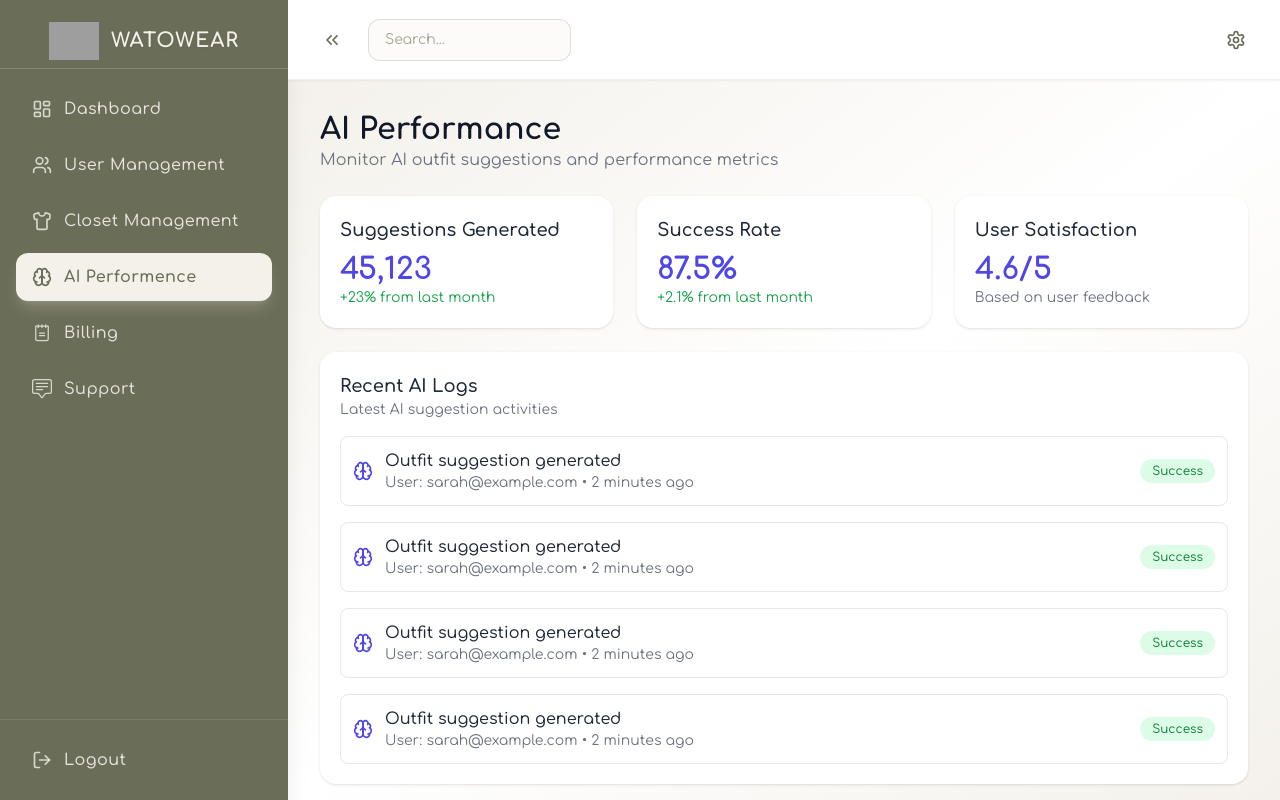
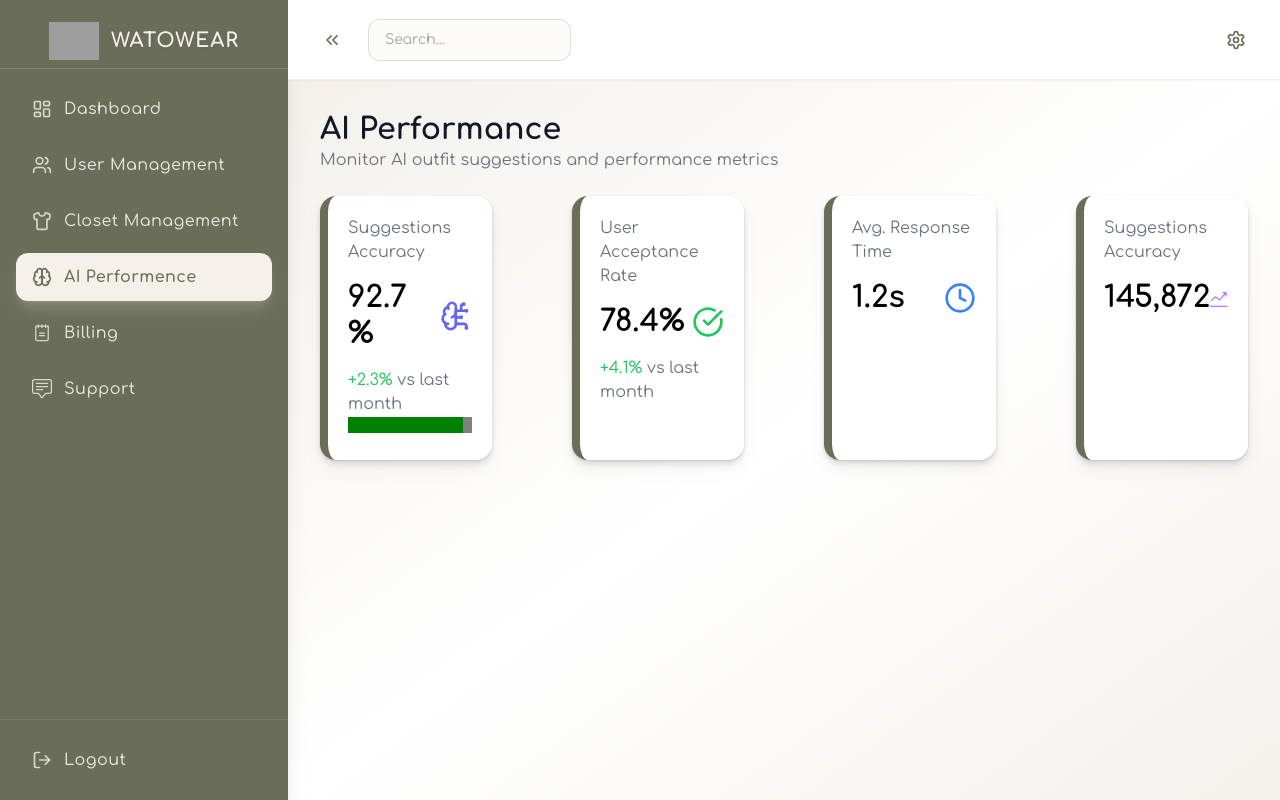
Before and after one commit to Shawon-Reza/watowear, a React (Vite) app: page /admin/ai_performence in a window 1280 px wide. Built offline with nearby package versions, Linux system fonts and the light colour scheme; grey boxes are pictures that could not be loaded.

Commit message:
AI Performance

```diff
--- a/src/Pages/Dashboard/AI_Performence.jsx
+++ b/src/Pages/Dashboard/AI_Performence.jsx
@@ -1,88 +1,5 @@
-// import React from "react";
-
-// const AI_Performence = () => {
-//   return (
-//     <div>
-//       <div className="space-y-6">
-//         <div>
-//           <h2 className="text-3xl font-bold text-foreground">AI Performance</h2>
-//           <p className="text-muted-foreground">
-//             Monitor AI outfit suggestions and performance metrics
-//           </p>
-//         </div>
-
-//         <div className="grid grid-cols-1 md:grid-cols-3 gap-6">
-//           <Card>
-//             <CardHeader>
-//               <CardTitle>Suggestions Generated</CardTitle>
-//             </CardHeader>
-//             <CardContent>
-//               <div className="text-3xl font-bold text-primary">45,123</div>
-//               <p className="text-sm text-muted-foreground">
-//                 +23% from last month
-//               </p>
-//             </CardContent>
-//           </Card>
-//           <Card>
-//             <CardHeader>
-//               <CardTitle>Success Rate</CardTitle>
-//             </CardHeader>
-//             <CardContent>
-//               <div className="text-3xl font-bold text-primary">87.5%</div>
-//               <p className="text-sm text-muted-foreground">
-//                 +2.1% from last month
-//               </p>
-//             </CardContent>
-//           </Card>
-//           <Card>
-//             <CardHeader>
-//               <CardTitle>User Satisfaction</CardTitle>
-//             </CardHeader>
-//             <CardContent>
-//               <div className="text-3xl font-bold text-primary">4.6/5</div>
-//               <p className="text-sm text-muted-foreground">
-//                 Based on user feedback
-//               </p>
-//             </CardContent>
-//           </Card>
-//         </div>
-
-//         <Card>
-//           <CardHeader>
-//             <CardTitle>Recent AI Logs</CardTitle>
-//             <CardDescription>Latest AI suggestion activities</CardDescription>
-//           </CardHeader>
-//           <CardContent>
-//             <div className="space-y-4">
-//               {[1, 2, 3, 4].map((i) => (
-//                 <div
-//                   key={i}
-//                   className="flex items-center justify-between p-3 border border-border rounded-lg"
-//                 >
-//                   <div className="flex items-center space-x-3">
-//                     <Brain className="h-5 w-5 text-primary" />
-//                     <div>
-//                       <p className="font-medium">Outfit suggestion generated</p>
-//                       <p className="text-sm text-muted-foreground">
-//                         User: sarah@example.com • 2 minutes ago
-//                       </p>
-//                     </div>
-//                   </div>
-//                   <Badge variant="secondary">Success</Badge>
-//                 </div>
-//               ))}
-//             </div>
-//           </CardContent>
-//         </Card>
-//       </div>
-//     </div>
-//   );
-// };
-
-// export default AI_Performence;
-
-import React from "react";
-import { Brain } from "lucide-react";
+import { BrainCircuit, CircleCheckBig, Clock4 } from "lucide-react";
+import { TfiStatsUp } from "react-icons/tfi";
 
 const AI_Performence = () => {
   return (
@@ -95,63 +12,50 @@ const AI_Performence = () => {
         </p>
       </div>
 
-      {/* Stats Grid */}
-      <div className="grid grid-cols-1 md:grid-cols-3 gap-6">
-        {/* Card 1 */}
-        <div className="bg-white shadow rounded-2xl p-5">
-          <h3 className="text-lg font-semibold text-gray-800">
-            Suggestions Generated
-          </h3>
-          <div className="mt-2 text-3xl font-bold text-indigo-600">45,123</div>
-          <p className="text-sm text-green-600">+23% from last month</p>
+      {/* cards */}
+
+      <div className="grid grid-cols-4 gap-20">
+        <div className="p-5 rounded-2xl border-l-8 border-l-[#6A6D57] bg-white shadow drop-shadow-lg">
+          <h3 className="text-[#6B7280]">Suggestions Accuracy</h3>
+          <div className="text-black flex items-center justify-between py-4">
+            <h1 className="font-extrabold text-3xl">92.7 %</h1>
+            <BrainCircuit size={32} className="text-[#6366F1]" />
+          </div>
+          <p className="text-[#6B7280]">
+            <span className="text-green-500">+2.3%</span> vs last month
+          </p>
+          <progress
+            className="w-full bg-[#6366F1] "
+            value="92.7"
+            max="100"
+          ></progress>
         </div>
 
-        {/* Card 2 */}
-        <div className="bg-white shadow rounded-2xl p-5">
-          <h3 className="text-lg font-semibold text-gray-800">Success Rate</h3>
-          <div className="mt-2 text-3xl font-bold text-indigo-600">87.5%</div>
-          <p className="text-sm text-green-600">+2.1% from last month</p>
+        <div className="p-5 border-l-8 border-l-[#6A6D57]  rounded-2xl bg-white shadow drop-shadow-lg">
+          <h3 className="text-[#6B7280]">User Acceptance Rate</h3>
+          <div className="text-black flex items-center justify-between py-4">
+            <h1 className="font-extrabold text-3xl">78.4%</h1>
+            <CircleCheckBig size={32} className="text-[#22C55E]" />
+          </div>
+          <p className="text-[#6B7280]">
+            <span className="text-green-500">+4.1%</span> vs last month
+          </p>
         </div>
 
-        {/* Card 3 */}
-        <div className="bg-white shadow rounded-2xl p-5">
-          <h3 className="text-lg font-semibold text-gray-800">
-            User Satisfaction
-          </h3>
-          <div className="mt-2 text-3xl font-bold text-indigo-600">4.6/5</div>
-          <p className="text-sm text-gray-500">Based on user feedback</p>
+        <div className="p-5 border-l-8 border-l-[#6A6D57] rounded-2xl bg-white shadow drop-shadow-lg">
+          <h3 className="text-[#6B7280]">Avg. Response Time</h3>
+          <div className="text-black flex items-center justify-between py-4">
+            <h1 className="font-extrabold text-3xl">1.2s</h1>
+            <Clock4 size={32} className="text-[#3B82F6]" />
+          </div>
         </div>
-      </div>
 
-      {/* Recent AI Logs */}
-      <div className="bg-white shadow rounded-2xl p-5">
-        <h3 className="text-lg font-semibold text-gray-800">Recent AI Logs</h3>
-        <p className="text-sm text-gray-500 mb-4">
-          Latest AI suggestion activities
-        </p>
-
-        <div className="space-y-4">
-          {[1, 2, 3, 4].map((i) => (
-            <div
-              key={i}
-              className="flex items-center justify-between p-3 border border-gray-200 rounded-lg"
-            >
-              <div className="flex items-center space-x-3">
-                <Brain className="h-5 w-5 text-indigo-600" />
-                <div>
-                  <p className="font-medium text-gray-800">
-                    Outfit suggestion generated
-                  </p>
-                  <p className="text-sm text-gray-500">
-                    User: sarah@example.com • 2 minutes ago
-                  </p>
-                </div>
-              </div>
-              <span className="px-3 py-1 text-xs font-medium rounded-full bg-green-100 text-green-700">
-                Success
-              </span>
-            </div>
-          ))}
+        <div className="p-5 border-l-8 border-l-[#6A6D57] rounded-2xl bg-white shadow drop-shadow-lg">
+          <h3 className="text-[#6B7280]">Suggestions Accuracy</h3>
+          <div className="text-black flex items-center justify-between py-4">
+            <h1 className="font-extrabold text-3xl">145,872</h1>
+            <TfiStatsUp size={32} className="text-[#A855F7]" />
+          </div>
         </div>
       </div>
     </div>
--- /dev/null
+++ b/src/Pages/Dashboard/ClosetManagement/IndividualCloset.jsx
@@ -0,0 +1,34 @@
+import { ArrowLeft } from "lucide-react";
+import { useLocation, useNavigate, useParams } from "react-router-dom";
+
+const IndividualCloset = () => {
+  const navigate = useNavigate();
+  const { id } = useParams();
+  const location = useLocation();
+  const itemData = location?.state;
+
+  console.log("id", id, "itemData", itemData);
+  return (
+    <section>
+      <div className="border-b border-gray-200 py-4">
+        <div className="flex items-center justify-between">
+          <div className="flex items-center space-x-4">
+            <button
+              onClick={() => navigate(-1)}
+              className="bg-[#6A6D57] hover:bg-[#585a48] text-white px-10 py-3 font-bold rounded-lg flex items-center space-x-2 transition-colors"
+            >
+              <ArrowLeft size={20} />
+              <span className="text-sm font-medium">Back</span>
+            </button>
+          </div>
+        </div>
+        <h1 className="text-3xl py-8 font-bold bg-gradient-to-r from-[#6A6D57] via-[#5A5D4A] to-[#4A4D3A] bg-clip-text text-transparent">
+          <span className="text-[#2C2C2C]"> {itemData?.uploadedBy}</span>{" "}
+          Library Management{" "}
+        </h1>
+      </div>
+    </section>
+  );
+};
+
+export default IndividualCloset;
--- a/src/Pages/Dashboard/Dashborad.jsx
+++ b/src/Pages/Dashboard/Dashborad.jsx
@@ -42,6 +42,7 @@ export default function Dashboard({ children }) {
           activePaths: [
             "/admin/closet_management",
             "/admin/fashion_management",
+            "/admin/closet_showcase",
           ],
         },
         {
@@ -107,10 +108,22 @@ export default function Dashboard({ children }) {
                 <ul className="space-y-2">
                   {section.items.map((item, itemIdx) => (
                     <li key={itemIdx} className="relative group">
+                      {/* {console.log(
+                        "/" +
+                          pathname.split("/")[1] +
+                          "/" +
+                          pathname.split("/")[2],
+                        pathname.split("/")
+                      )} */}
                       <Link
                         to={item.path}
                         className={`flex items-center px-4 py-3 rounded-xl group/item relative transition-all duration-300 ${
-                          item.activePaths.includes(pathname)
+                          item.activePaths.includes(
+                            "/" +
+                              pathname.split("/")[1] +
+                              "/" +
+                              pathname.split("/")[2]
+                          )
                             ? "bg-[#F4F1EB] text-[#6A6D57] shadow-lg shadow-[#F4F1EB]/20"
                             : "text-[#F4F1EB]/90 hover:bg-[#F4F1EB]/15 hover:text-[#F4F1EB] hover:shadow-md"
                         }`}
--- a/src/Routes/router.jsx
+++ b/src/Routes/router.jsx
@@ -11,6 +11,7 @@ import UserManagement from "../Pages/Dashboard/UserManagement/UserManagement";
 import ClosetManagement from "../Pages/Dashboard/ClosetManagement/ClosetManagement";
 import FashionManagement from "../Pages/Dashboard/ClosetManagement/FashionManagement";
 import FashionLibraryManagement from "../Pages/Dashboard/ClosetManagement/FashionLibraryManagement";
+import IndividualCloset from "../Pages/Dashboard/ClosetManagement/IndividualCloset";
 
 export const router = createBrowserRouter([
   {
@@ -49,6 +50,10 @@ export const router = createBrowserRouter([
         element: <FashionLibraryManagement />,
       },
       {
+        path: "closet_showcase/:id",
+        element: <IndividualCloset />,
+      },
+      {
         path: "package_management",
         element: <PackageManagement />,
       },
```
Also changed, not shown: src/Pages/Dashboard/ClosetManagement/ClosetManagement.jsx (+19 -24 lines), src/Pages/Dashboard/ClosetManagement/FashionLibraryManagement.jsx (+61 -18 lines), src/Pages/Dashboard/ClosetManagement/FashionManagement.jsx (+52 -16 lines).
